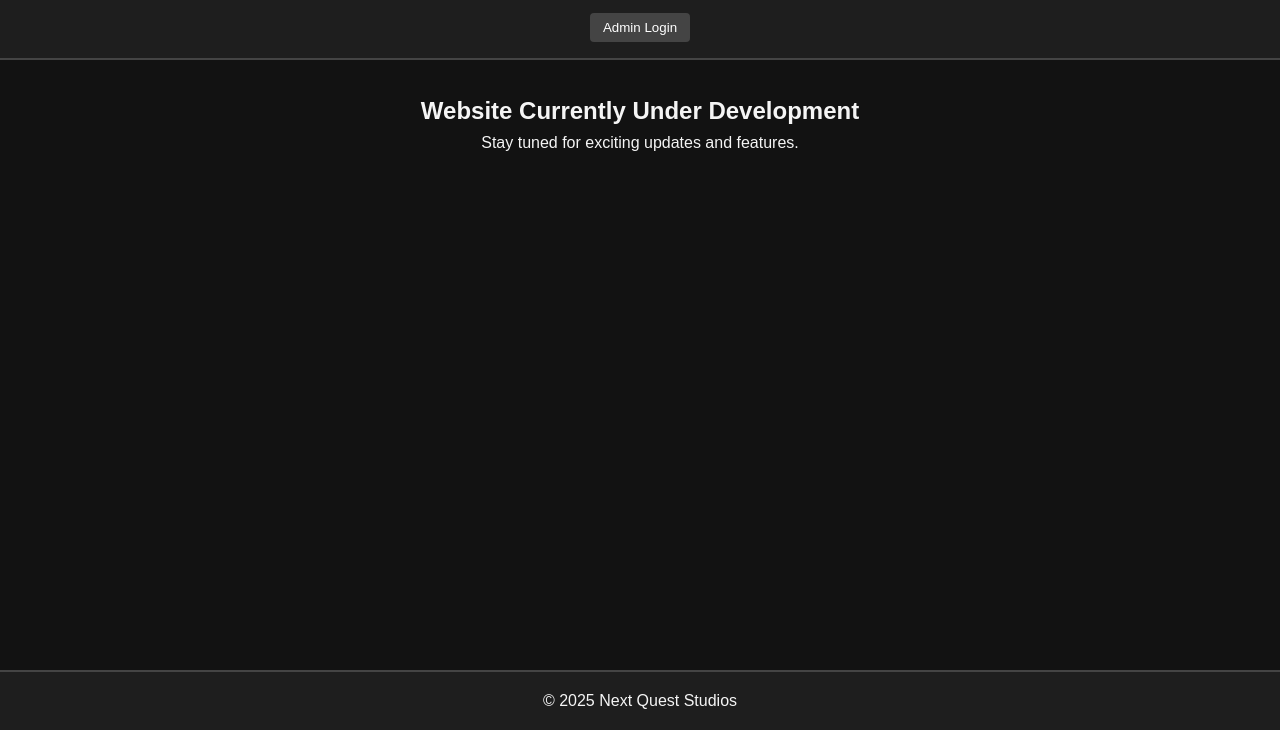
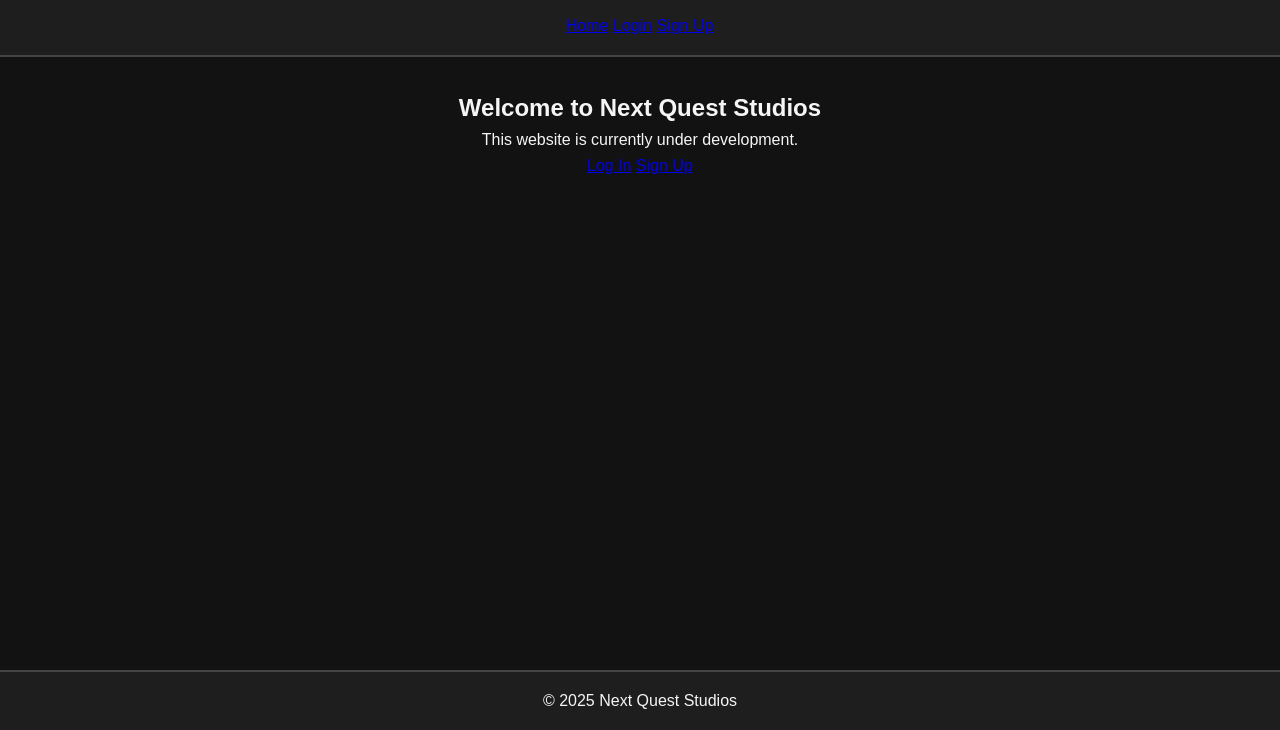
Before and after one commit to NextQuestStudios/nextquest, a plain HTML site: page index.html in a window 1280 px wide. Shown: the part 70-800 px from the top of the page. Drawn offline with Linux system fonts and the light colour scheme.

Commit message:
Update index.html

```diff
--- a/index.html
+++ b/index.html
@@ -2,21 +2,27 @@
 <html lang="en">
 <head>
   <meta charset="UTF-8" />
-  <meta name="viewport" content="width=device-width, initial-scale=1.0"/>
   <title>Next Quest Studios</title>
+  <meta name="viewport" content="width=device-width, initial-scale=1.0" />
   <link rel="stylesheet" href="style.css" />
 </head>
 <body>
   <header>
     <h1>Next Quest Studios</h1>
     <nav>
-      <button onclick="window.location.href='admin/login.html'">Admin Login</button>
+      <a href="index.html">Home</a>
+      <a href="login.html">Login</a>
+      <a href="signup.html">Sign Up</a>
     </nav>
   </header>
 
   <main>
-    <h2>Website Currently Under Development</h2>
-    <p>Stay tuned for exciting updates and features.</p>
+    <h2>Welcome to Next Quest Studios</h2>
+    <p>This website is currently under development.</p>
+    <div class="cta-buttons">
+      <a href="login.html" class="button">Log In</a>
+      <a href="signup.html" class="button">Sign Up</a>
+    </div>
   </main>
 
   <footer>
```
